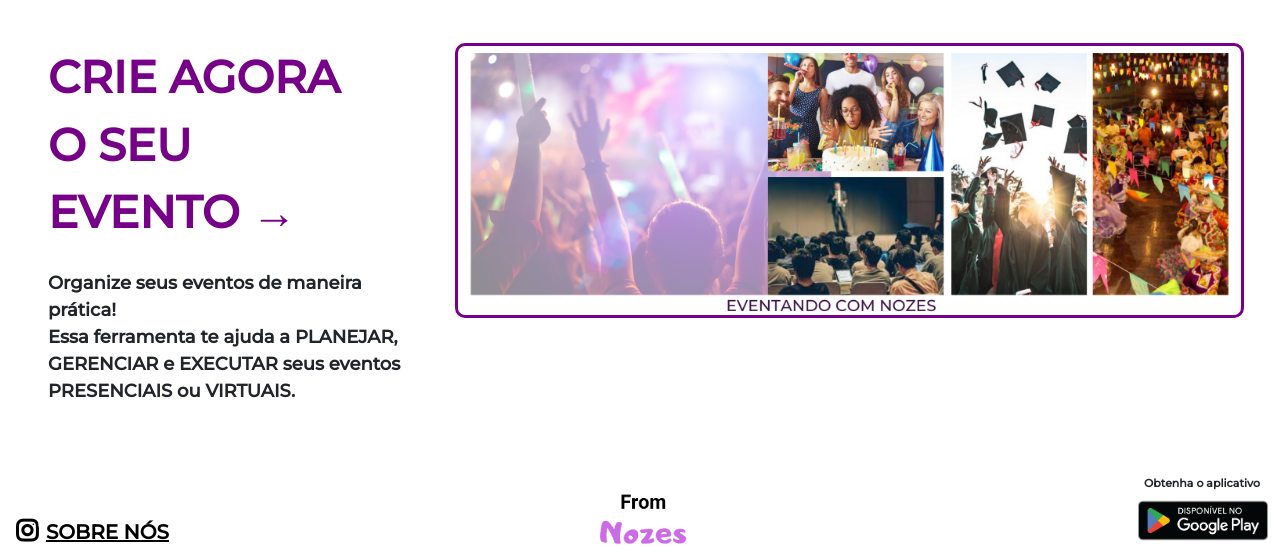
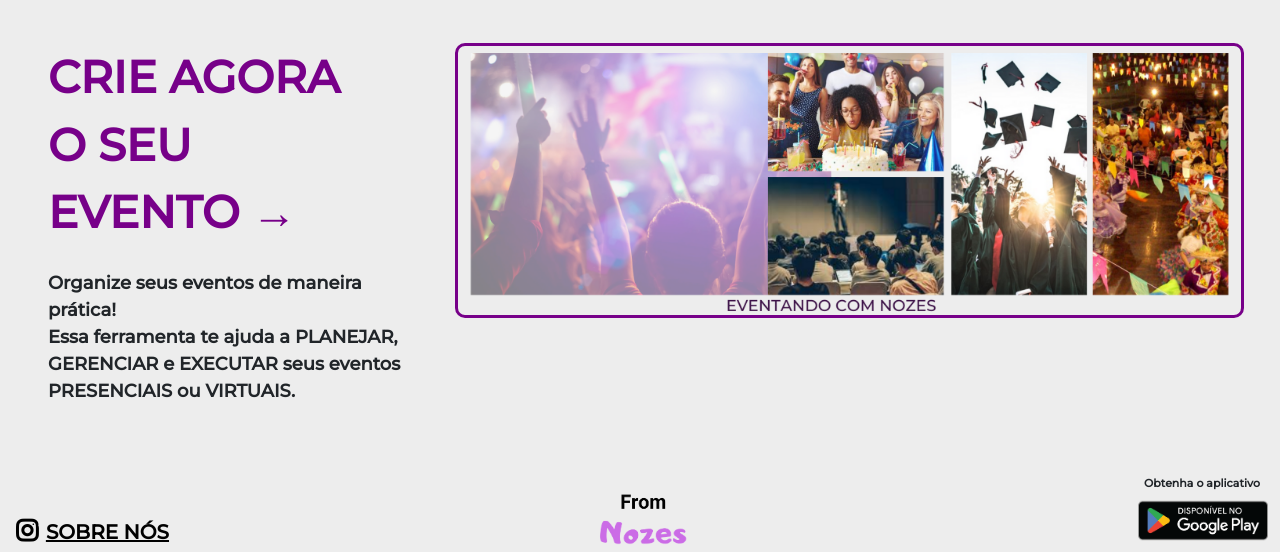
Before and after one commit to solfie/eventando_web_clone, a PHP site: page / in a window 1280 px wide. Shown: the part 345-897 px from the top of the page. Run offline with PHP 8.4, Linux system fonts and the light colour scheme.

Commit message:
acertando os backgrounds

```diff
--- a/css/css_index.css
+++ b/css/css_index.css
@@ -1,5 +1,9 @@
 *{
     font-family: 'Montserrat', sans-serif;
+}
+
+body{
+    background-color: #ededed;
 }
 
 a{
--- a/css/css_sobreNos.css
+++ b/css/css_sobreNos.css
@@ -373,6 +373,8 @@ a {
 
 .divSobre{
     background-image: url('./../img/fundoSobre.png');
+    /* background-repeat: no-repeat;
+    background-size: 2000%; */
     border: solid 3px ;
     border-color: #770089;
     border-radius: 13px;
--- a/sobreNos.html
+++ b/sobreNos.html
@@ -190,7 +190,7 @@
                                         </a>
                                         <a href="mailto:esther.ifes2021@gmail.com" id="emailE" class="mt-3 d-flex" target="_blank">
                                             <i class="iconE fa-regular fa-envelope p-1 mt-1"></i>
-                                            <p class="ms-1">esther.ifes2021@gmail.com</p>
+                                            <p class="ms-1">moraesesther16@gmail.com</p>
                                         </a>
                                     </div>
                                 </div>
```
